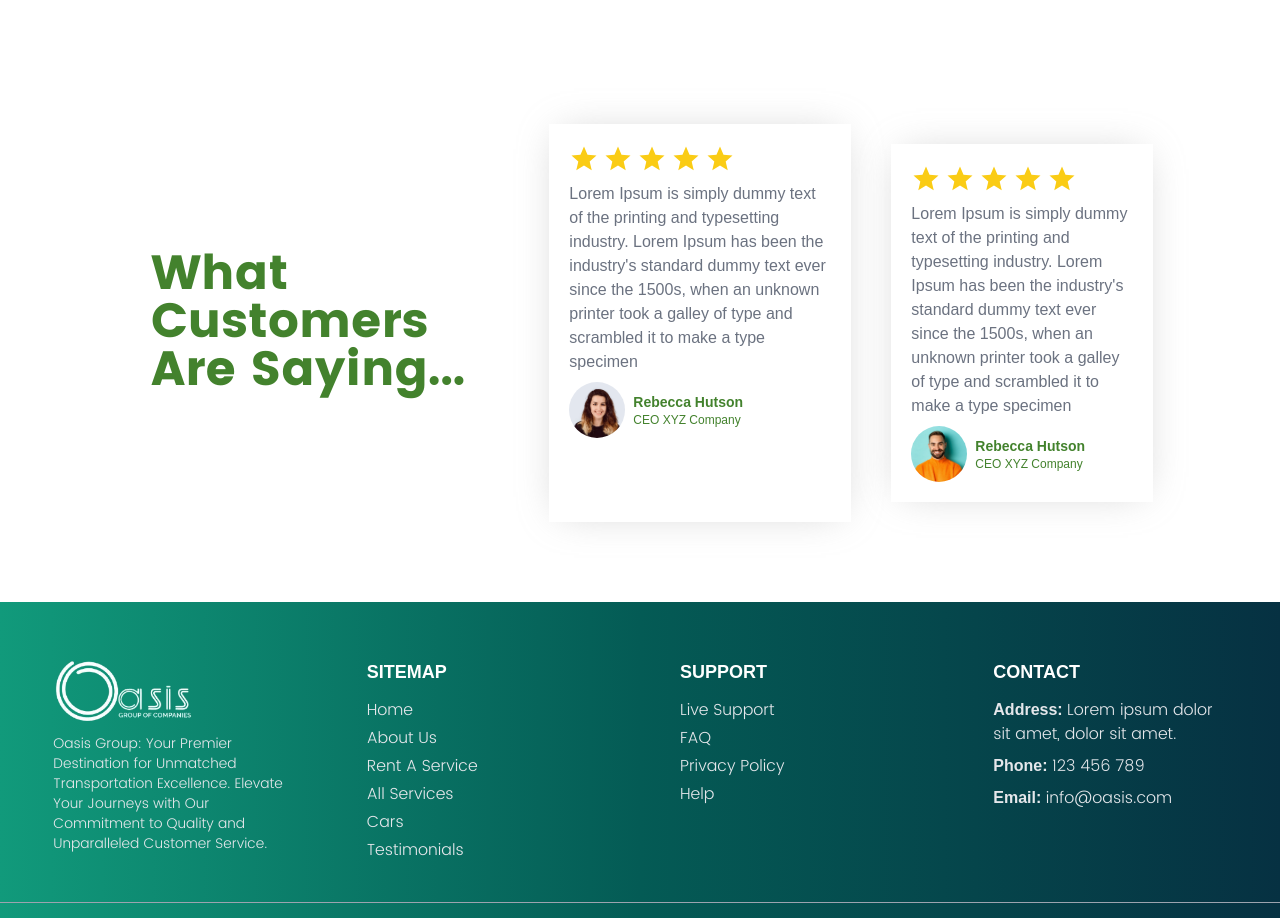
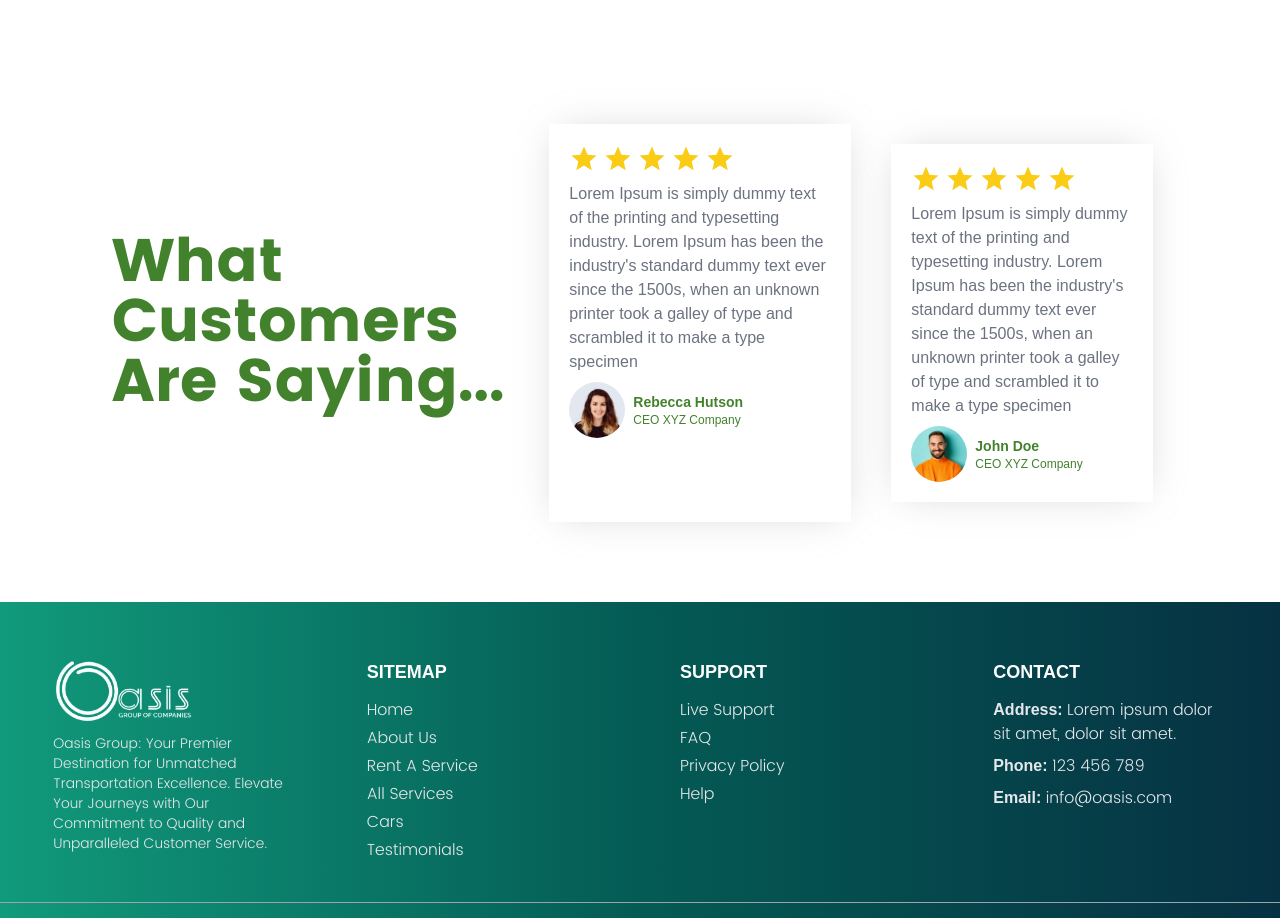
Before and after one commit to rashid-090/oasis, a React (Vite) app: page / in a window 1280 px wide. Shown: the part 2180-3098 px from the top of the page. Built offline with nearby package versions, Linux system fonts and the light colour scheme; a web font is replaced by a local one.

Commit message:
loader added

```diff
--- a/package.json
+++ b/package.json
@@ -18,6 +18,7 @@
     "react-router-dom": "^6.22.1",
     "react-router-scroll-to-top": "^1.2.1",
     "react-slick": "^0.30.2",
+    "react-spinners": "^0.13.8",
     "react-toastify": "^10.0.4",
     "slick-carousel": "^1.8.1"
   },
--- a/src/App.jsx
+++ b/src/App.jsx
@@ -11,7 +11,7 @@ import {
 } from "react-router-dom";
 
 // =========Components==========//
-import { Header, Footer } from "./components";
+import { Header, Footer, Loading } from "./components";
 
 // =========Pages==========//
 const Home = lazy(() => import("./pages/home"));
@@ -38,15 +38,15 @@ const router = createBrowserRouter([
       {
         path: "*",
         element: (
-          <Suspense fallback={<p>loading...</p>}>
-            <div className="w-full h-1/2 grid place-items-center"><p className="animate-bounce text-red-600 text-5xl font-bold">page not found</p></div>
+          <Suspense fallback={<Loading/>}>
+            <div className="w-full h-96 grid place-items-center"><p className="animate-bounce text-red-600 text-5xl font-bold">page not found</p></div>
           </Suspense>
         ),
       },
       {
         path: "/",
         element: (
-          <Suspense fallback={<p>loading...</p>}>
+          <Suspense fallback={<Loading/>}>
             <Home />
           </Suspense>
         ),
--- a/src/components/customerSay/index.jsx
+++ b/src/components/customerSay/index.jsx
@@ -6,7 +6,7 @@ const CustomerSay = () => {
   return (
     <section className='py-10 lg:py-20'>
         <div className='w-11/12 md:w-10/12 mx-auto grid grid-cols-1 gap-10 xl:grid-cols-5'>
-            <div className='md:col-span-2 text-center xl:text-left mx-auto text-2xl lg:text-5xl font-bold text-primary flex items-center'><h1>What<br className='hidden xl:block'/> Customers<br className='hidden xl:block'/> Are Saying...</h1></div>
+            <div className='md:col-span-2 text-center xl:text-left mx-auto text-2xl lg:text-5xl xl:text-6xl font-bold text-primary flex items-center'><h1>What<br className='hidden xl:block'/> Customers<br className='hidden xl:block'/> Are Saying...</h1></div>
             <div className='md:col-span-3 grid grid-cols-1 md:grid-cols-2 gap-5'>
                 <div className='flex flex-col gap-2 p-5 shadow-4xl'>
                     <span className='flex gap-1 text-yellow-400'>
@@ -33,7 +33,7 @@ const CustomerSay = () => {
                         </span>
                     </div>
                 </div>
-                <div className='flex flex-col gap-2 p-5 shadow-4xl lg:m-5'>
+                <div className='flex flex-col gap-2 p-5 shadow-4xl xl:m-5'>
                     <span className='flex gap-1 text-yellow-400'>
                         <MdOutlineStarPurple500 className='text-3xl'/>
                         <MdOutlineStarPurple500 className='text-3xl'/>
@@ -53,7 +53,7 @@ const CustomerSay = () => {
                     <div className='flex gap-2 items-center text-primary'>
                         <img className='h-14 w-14 object-cover rounded-full' src={user2} alt="user" />
                         <span>
-                            <p className='text-sm font-semibold'>Rebecca Hutson</p>
+                            <p className='text-sm font-semibold'>John Doe</p>
                             <p className='text-xs'>CEO XYZ Company</p>
                         </span>
                     </div>
--- a/src/components/index.js
+++ b/src/components/index.js
@@ -5,8 +5,10 @@ import CarSearch from "./searchCar";
 import WhyChooseus from "./choose";
 import RentServices from "./carousals/rentServices";
 import CustomerSay from "./customerSay";
+import Loading from './loading'
 
 export {
+    Loading,
     Header,
     Footer,
     Banner,
--- /dev/null
+++ b/src/components/loading/index.jsx
@@ -0,0 +1,11 @@
+import PuffLoader from "react-spinners/PuffLoader";
+
+const Loading = () => {
+  return (
+    <div className='h-screen w-full grid place-items-center'>
+         <PuffLoader color='rgb(67, 130, 45)' size={50}/>
+    </div>
+  )
+}
+
+export default Loading
```
Also changed, not shown: 1 other file (tests, documents, lock files or other folders).
